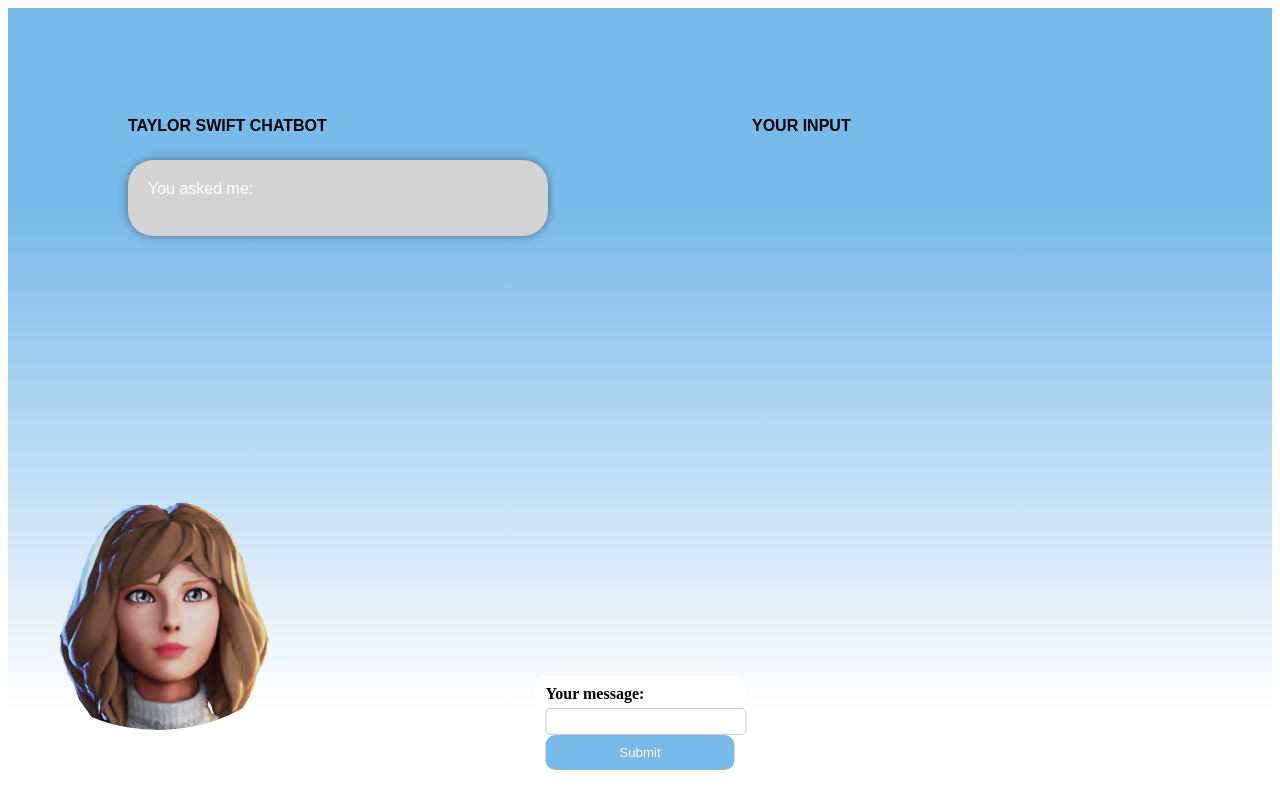
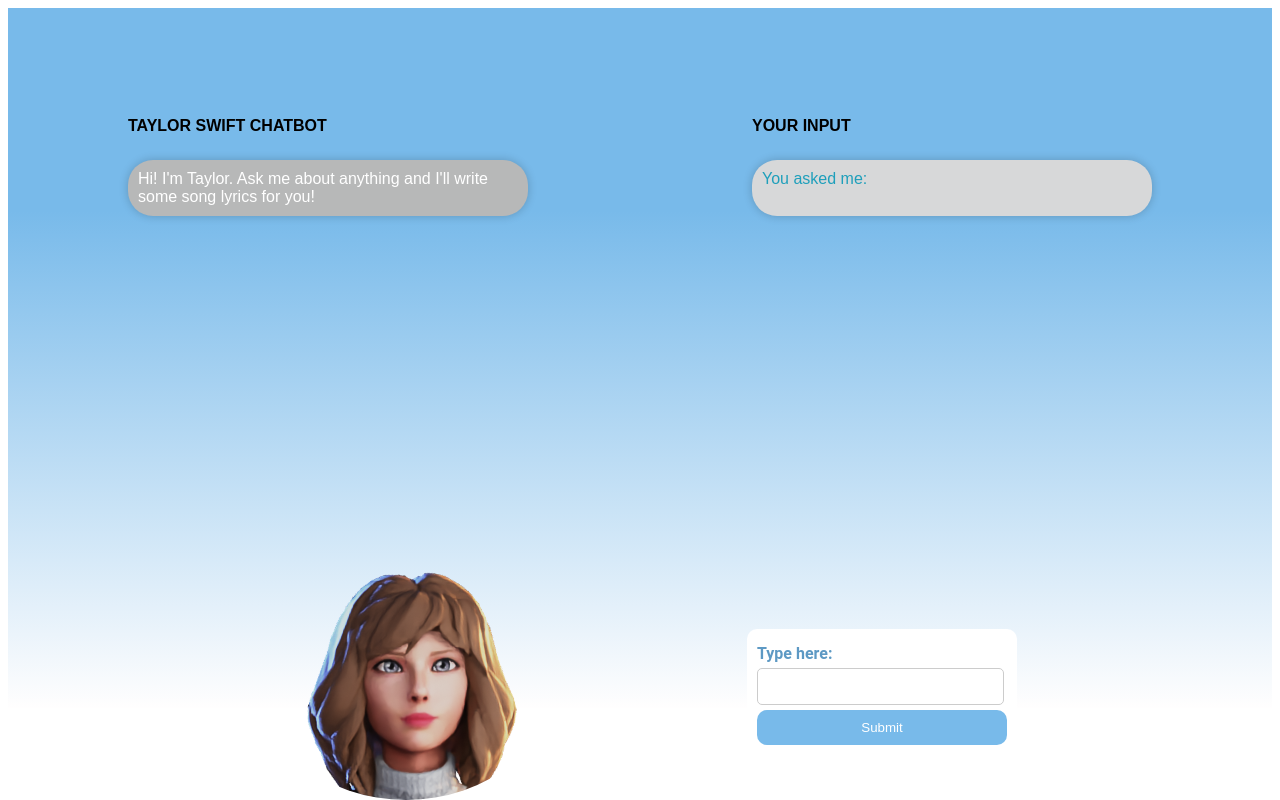
Before and after one commit to willazheng24/Chatbot-Project, a website: page botTemplate/public/index.html in a window 1280 px wide. Drawn offline with Linux system fonts and the light colour scheme.

Commit message:
moved elements around

```diff
--- a/botTemplate/public/index.html
+++ b/botTemplate/public/index.html
@@ -15,15 +15,17 @@
             width: 300px;
             height: 250px;
             position: absolute;
-            top: 60%;
+            bottom: 0%;
+            left: 20%;
 
             overflow: hidden;
             border-radius: 50%;
         }
         #chatForm {
             position: absolute;
-            bottom: 20px;
-            left: 50%;
+            bottom: 5%;
+            right: 10%;
+            width: 250px;
             transform: translateX(-50%);
             background-color: #fff;
             padding: 10px;
@@ -32,14 +34,18 @@
 
         #chatForm label {
             display: block;
+            font-family: Roboto, sans-serif;
             font-weight: bold;
-            margin-bottom: 5px;
+            margin-top: 5px;
+            margin-bottom:5px;
+            color: #5d99c4;
         }
 
         #chatForm input {
-            width: 100%;
-            padding: 5px;
-            border: 1px solid #ccc;
+            width: 90%;
+            font-family: Roboto, sans-serif;
+            padding: 10px;
+            border: 0.5px solid #ccc;
             border-radius: 5px;
         }
 
@@ -50,35 +56,13 @@
             background-color: #78BAEA;
             color: #fff;
             border: none;
+            margin-top: 5px;
+            margin-bottom: 5px;
             border-radius: 10px;
             cursor: pointer;
         }
         #chatForm button:hover {
             background-color: #5d99c4;
-        }
-
-        #chatBox, #inputBox {
-            position: absolute;
-            width: 300px;
-            padding: 10px;
-            border-radius: 10px;
-            box-shadow: 0px 0px 10px rgba(0, 0, 0, 0.2);
-        }
-
-        #inputBox {
-            left: 10%;
-            background-color: #B7B8B8;
-            color: #fff;
-        }
-
-        #chatBox {
-            right: 10%;
-            background-color: #D7D8D9;
-            color: #1E9FBB
-        }
-
-        p {
-            margin: 5px;
         }
 
     </style>
@@ -90,14 +74,15 @@
 
 
     <form id="chatForm">
-        <label for="userInput">Your message:</label>
+        <label for="userInput">Type here:</label>
         <input type="text" id="userInput" name="userInput">
         <button type="submit">Submit</button>
     </form>
 
     <h4 style="position:absolute; left: 10%; top: 12%; width: 400px;
     font-family: Baskerville, sans-serif;">TAYLOR SWIFT CHATBOT</h4>
-    <div id="chatBox" style="position:absolute; left: 10%; top: 20%; width: 400px; border-radius: 25px; background-color: lightslategrey;">
+    <div id="chatBox" style="position:absolute; left: 10%; top: 20%; width: 400px; border-radius: 25px;
+    background-color: #B7B8B8; box-shadow: 0px 0px 10px rgba(0, 0, 0, 0.2);">
         <p style="margin-top: 10px; margin-left: 10px; margin-right:10px; margin-bottom:10px;
         color: white; font-family: Baskerville, sans-serif;" id="chatOutput">
         Hi! I'm Taylor. Ask me about anything and I'll write some song lyrics for you!</p>
@@ -105,9 +90,10 @@
 
     <h4 style="position:absolute; right: 10%; top: 12%; width: 400px;
     font-family: Baskerville, sans-serif;">YOUR INPUT</h4>
-    <div id="inputBox" style="position:absolute; right: 10%; top: 20%; width: 400px; border-radius: 25px; background-color: lightgrey; font-family: Roboto, sans-serif">
+    <div id="inputBox" style="position:absolute; right: 10%; top: 20%; width: 400px; border-radius: 25px;
+    background-color: #D7D8D9; font-family: Roboto, sans-serif; box-shadow: 0px 0px 10px rgba(0, 0, 0, 0.2);">
         <p style="margin-top: 10px; margin-left: 10px; margin-right:10px; margin-bottom:10px;
-        font-family: Baskerville, sans-serif" id="inputText">
+        font-family: Baskerville, sans-serif; color: #1E9FBB" id="inputText">
         You asked me:
         <br></br></p>
     </div>
--- a/botTemplate/server.js
+++ b/botTemplate/server.js
@@ -3,7 +3,7 @@
 const express = require('express');
 const app = express();
 const OpenAI = require('openai');
-const openai = new OpenAI({ apiKey:''}); //replace 'API Key' with your API key
+const openai = new OpenAI({ apiKey:'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'}); //replace 'API Key' with your API key
 
 app.use(express.json());
 app.use(express.static('public'));
```
